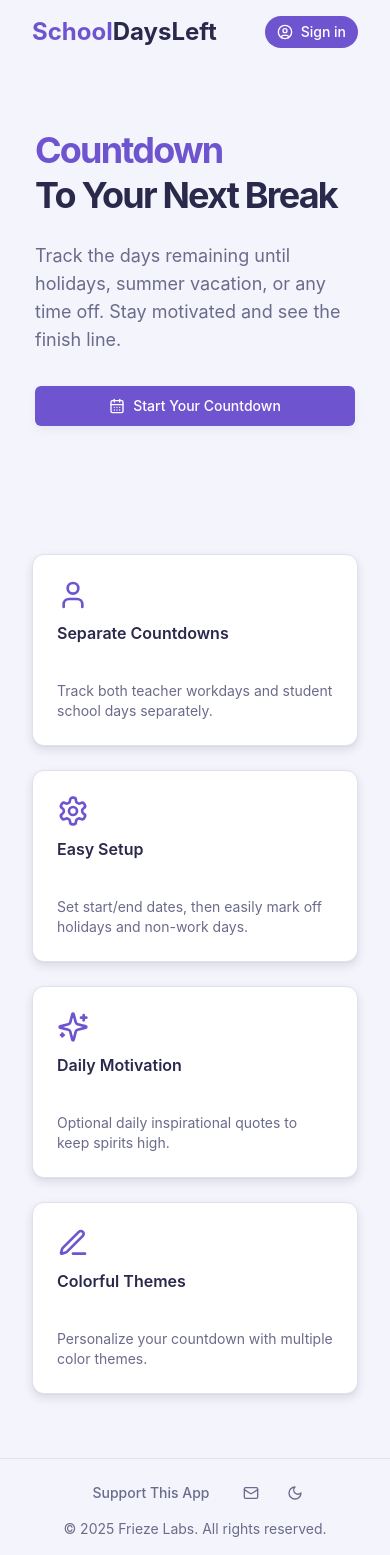
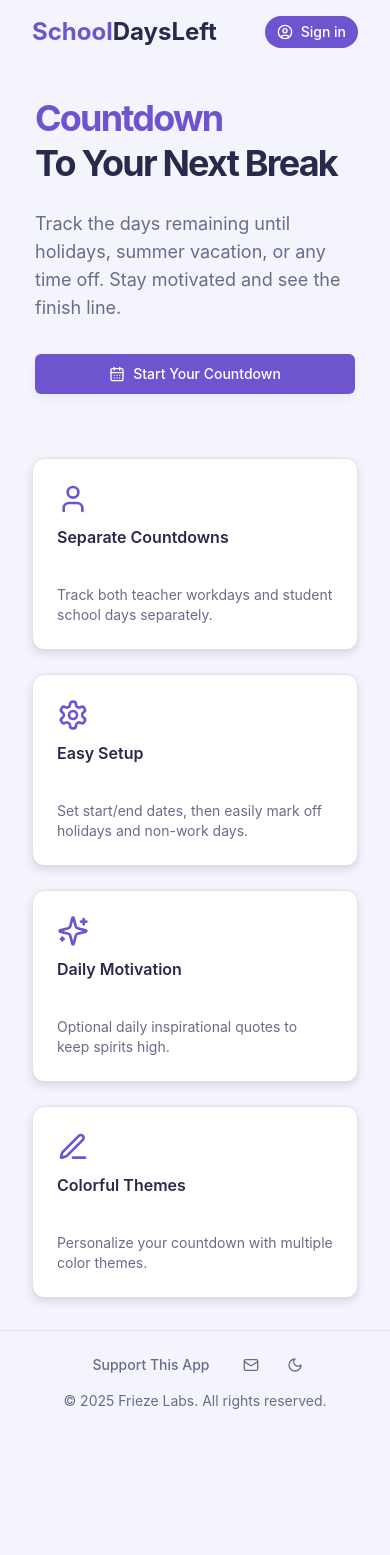
Before and after one commit to MichaelFrieze/schooldaysleft, a Next.js app: page / in a window 390 px wide. After the commit the page ends 1427 px from the top, so only its background shows below. Built offline with nearby package versions, Linux system fonts and the light colour scheme; no server answers.

Commit message:
feat: improve design of marketing page hero section

```diff
--- a/src/modules/marketing/ui/components/marketing-countdown-card.tsx
+++ b/src/modules/marketing/ui/components/marketing-countdown-card.tsx
@@ -4,7 +4,7 @@ import { Calendar, School, Settings, Sun } from "lucide-react";
 
 export const MarketingCountdownCard = () => {
   return (
-    <Card className="border-border/40 from-background to-muted/20 hidden overflow-hidden rounded-xl border bg-gradient-to-br shadow-lg transition-shadow hover:shadow-xl lg:block">
+    <Card className="border-border/40 from-background to-muted/40 overflow-hidden rounded-xl border bg-gradient-to-br shadow-lg transition-shadow hover:shadow-xl">
       <CardContent className="p-6">
         <div className="mb-6 flex items-start justify-between">
           <div className="bg-primary/10 flex h-14 w-14 items-center justify-center rounded-full">
--- a/src/modules/marketing/ui/views/marketing-view.tsx
+++ b/src/modules/marketing/ui/views/marketing-view.tsx
@@ -14,7 +14,7 @@ export const MarketingView = async () => {
   return (
     <>
       {/* Hero Section */}
-      <section className="container py-16 lg:py-24">
+      <section className="container py-8 lg:py-24">
         {/* Mobile */}
         <div className="lg:hidden">
           <div className="mx-auto flex max-w-xs flex-col justify-center sm:max-w-xl">
@@ -34,7 +34,7 @@ export const MarketingView = async () => {
               asChild
               size="lg"
               variant="default"
-              className="gap-2 transition-transform duration-200 hover:scale-105 sm:mx-auto sm:w-sm"
+              className="gap-2 sm:mx-auto sm:w-sm"
             >
               <Link href="/dashboard">
                 <CalendarDays className="h-5 w-5" />
@@ -61,7 +61,7 @@ export const MarketingView = async () => {
               asChild
               size="lg"
               variant="default"
-              className="min-w-[240px] gap-2 transition-transform duration-200 hover:scale-105"
+              className="min-w-[240px] gap-2"
             >
               <Link href="/dashboard">
                 <CalendarDays className="h-5 w-5" />
@@ -75,7 +75,7 @@ export const MarketingView = async () => {
       </section>
 
       {/* Features Section */}
-      <section className="container mx-auto py-16">
+      <section className="container mx-auto py-8">
         <div className="grid grid-cols-1 gap-6 sm:grid-cols-2 lg:grid-cols-4">
           <Card>
             <CardHeader className="pb-4">
```
